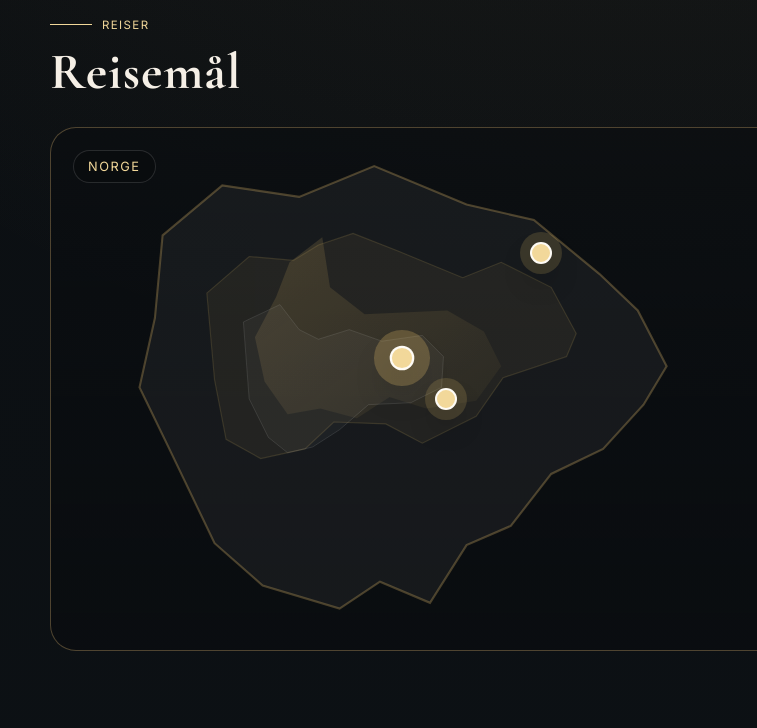
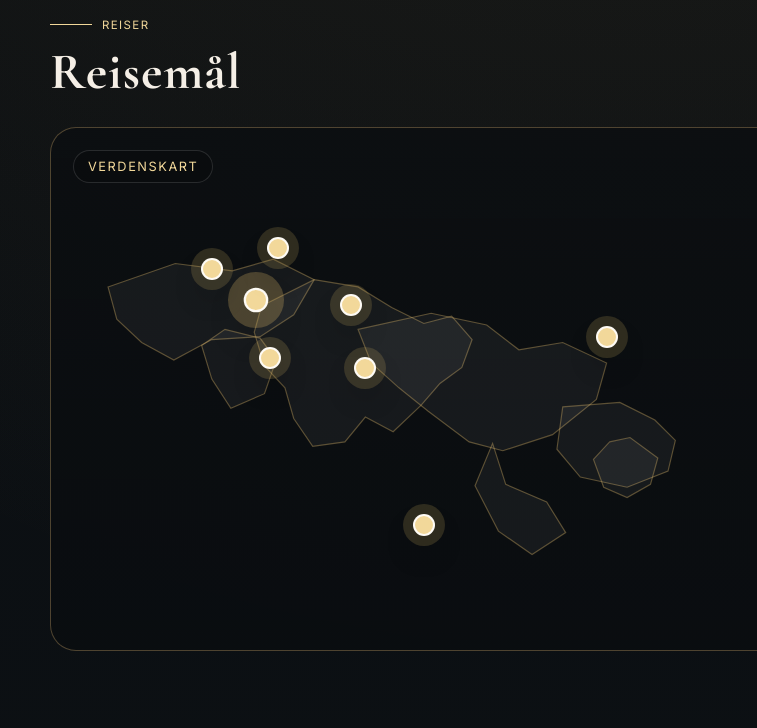
Before and after one commit to bentaulin/bentaulin.github.io, a plain HTML site: page index.html in a window 1280 px wide. Shown: the part 880-1608 px from the top of the page, 0-757 px from the left. Drawn offline with nearby package versions, Linux system fonts and the light colour scheme.

Commit message:
Oppdater kartet til et virkelig interaktivt verdenskart med flere reiseplasseringer

```diff
--- a/index.html
+++ b/index.html
@@ -284,7 +284,7 @@
       .map-panel {
         position: relative;
         min-height: 520px;
-        background: linear-gradient(180deg, rgba(10, 13, 16, 0.6), rgba(10, 13, 16, 0.9));
+        background: linear-gradient(180deg, rgba(10, 13, 16, 0.75), rgba(10, 13, 16, 0.85));
         border: 1px solid var(--line);
       }
 
@@ -658,7 +658,7 @@
 
           <div class="map-layout">
             <div class="map-panel" aria-label="Interaktivt kart over reisemål">
-              <div class="map-label">Norge</div>
+              <div class="map-label">Verdenskart</div>
               <div class="map-stage" id="mapStage"></div>
             </div>
 
@@ -810,7 +810,7 @@
           description: "Bryggen, fjellene og den varme, åpne kystluften gjør Bergen til den perfekte start på en lang og opplevelsesrik reise i Norge.",
           image: "https://images.unsplash.com/photo-1500530855697-b586d89ba3ee?auto=format&fit=crop&w=1200&q=80",
           tags: ["Brygge", "Fjord", "Høst"],
-          position: { left: "48%", top: "44%" }
+          position: { left: "28%", top: "33%" }
         },
         {
           id: "lofoten",
@@ -819,7 +819,7 @@
           description: "Lofotens kalde, dramatiske formasjoner og lys som glitrer over havet gir inntrykk av et sted som er både stille og evig i bevegelse.",
           image: "https://images.unsplash.com/photo-1521295121783-8a321d551ad2?auto=format&fit=crop&w=1200&q=80",
           tags: ["Nordlys", "Fjord", "Helg"],
-          position: { left: "67%", top: "24%" }
+          position: { left: "31%", top: "23%" }
         },
         {
           id: "oslo",
@@ -828,7 +828,52 @@
           description: "Byen der kultur, sjø og natur møtes i samme åndedrag. Her er det kort til kai, café, museum og et rolig sommerlyst hjerte.",
           image: "https://images.unsplash.com/photo-1523731407965-2430cd12f5e4?auto=format&fit=crop&w=1200&q=80",
           tags: ["By", "Kultur", "Sjø"],
-          position: { left: "54%", top: "52%" }
+          position: { left: "30%", top: "44%" }
+        },
+        {
+          id: "reykjavik",
+          title: "Reykjavík",
+          region: "Island",
+          description: "Norsk og islendingsk kultur møtes i dette lekre, nordlige bylandskapet med vulkaniske landskap og stille hav.",
+          image: "https://images.unsplash.com/photo-1501785888041-af3ef285b470?auto=format&fit=crop&w=1200&q=80",
+          tags: ["Kyst", "Geotermisk", "Nord"],
+          position: { left: "22%", top: "27%" }
+        },
+        {
+          id: "paris",
+          title: "Paris",
+          region: "Frankrike",
+          description: "Lys, historie og caféer i et av verdens mest inspirerende byrom. Her går romantikk, kunst og dagligliv sammen.",
+          image: "https://images.unsplash.com/photo-1502602898657-3e91760cbb34?auto=format&fit=crop&w=1200&q=80",
+          tags: ["By", "Kunst", "Romantikk"],
+          position: { left: "41%", top: "34%" }
+        },
+        {
+          id: "marrakech",
+          title: "Marrakech",
+          region: "Marokko",
+          description: "Markeder, varme farger og sandfarget lys gjør Marrakech til et sted fylt av liv, lyd og mystikk.",
+          image: "https://images.unsplash.com/photo-1518548419970-58e3b4079ab2?auto=format&fit=crop&w=1200&q=80",
+          tags: ["Markeder", "Sand", "Farger"],
+          position: { left: "43%", top: "46%" }
+        },
+        {
+          id: "capetown",
+          title: "Cape Town",
+          region: "Sør-Afrika",
+          description: "Mellom hav, fjell og et fantastisk sollys ligger Cape Town som et møtepunkt mellom havets ro og storhetens drama.",
+          image: "https://images.unsplash.com/photo-1521295121783-8a321d551ad2?auto=format&fit=crop&w=1200&q=80",
+          tags: ["Hav", "Fjell", "Kyst"],
+          position: { left: "51%", top: "76%" }
+        },
+        {
+          id: "kyoto",
+          title: "Kyoto",
+          region: "Japan",
+          description: "Tempel, kuperte gater og stille skoglandskap gjør Kyoto til et sted som inviterer til ro og observasjon.",
+          image: "https://images.unsplash.com/photo-1493976040374-85c8e12f0c0e?auto=format&fit=crop&w=1200&q=80",
+          tags: ["Tempel", "Hav", "Kultur"],
+          position: { left: "76%", top: "40%" }
         }
       ];
 
@@ -862,26 +907,25 @@
         const svgNS = "http://www.w3.org/2000/svg";
         const svg = document.createElementNS(svgNS, "svg");
         svg.setAttribute("class", "map-svg");
-        svg.setAttribute("viewBox", "0 0 760 540");
+        svg.setAttribute("viewBox", "0 0 1000 520");
         svg.setAttribute("role", "img");
-        svg.setAttribute("aria-label", "Kart over Norge");
+        svg.setAttribute("aria-label", "Verdenskart med reisemål");
 
         svg.innerHTML = `
           <defs>
-            <linearGradient id="mapGlow" x1="0%" x2="100%" y1="0%" y2="100%">
-              <stop offset="0%" stop-color="rgba(216,180,102,0.35)" />
+            <linearGradient id="landGlow" x1="0%" x2="100%" y1="0%" y2="100%">
+              <stop offset="0%" stop-color="rgba(216,180,102,0.28)" />
               <stop offset="100%" stop-color="rgba(216,180,102,0.08)" />
             </linearGradient>
           </defs>
-          <g opacity="0.9">
-            <path d="M116 110 L178 58 L258 70 L336 38 L432 78 L502 94 L570 150 L610 188 L640 246 L616 286 L574 332 L520 358 L478 412 L432 432 L394 492 L342 470 L300 498 L220 474 L170 430 L124 334 L92 268 L108 196 Z"
-              fill="rgba(255,255,255,0.06)" stroke="rgba(216,180,102,0.34)" stroke-width="2.2" />
-            <path d="M162 170 L206 132 L252 136 L278 120 L314 108 L360 126 L428 154 L468 138 L520 164 L546 212 L536 236 L470 258 L442 298 L386 326 L348 306 L294 304 L264 332 L218 342 L182 322 L170 260 Z"
-              fill="rgba(216,180,102,0.07)" stroke="rgba(216,180,102,0.18)" stroke-width="1.2" />
-            <path d="M282 112 L290 164 L326 192 L412 188 L450 210 L468 246 L442 282 L390 290 L352 278 L318 300 L280 290 L246 296 L222 262 L212 216 L234 174 L248 138 Z"
-              fill="url(#mapGlow)" opacity="0.56" />
-            <path d="M200 200 L238 182 L258 208 L278 218 L310 208 L344 220 L386 214 L408 236 L406 268 L374 284 L330 286 L300 312 L272 330 L246 336 L226 320 L206 280 Z"
-              fill="rgba(255,255,255,0.04)" stroke="rgba(255,255,255,0.12)" stroke-width="1" />
+          <g fill="rgba(255,255,255,0.05)" stroke="rgba(216,180,102,0.38)" stroke-width="1.6">
+            <path d="M78 120 L170 88 L248 98 L304 82 L360 110 L332 158 L286 188 L220 192 L168 220 L124 196 L90 164 Z"/>
+            <path d="M206 200 L238 178 L286 190 L308 220 L292 266 L246 286 L220 246 Z"/>
+            <path d="M288 146 L360 110 L420 120 L466 148 L510 170 L548 160 L576 192 L562 230 L532 252 L506 282 L468 318 L430 298 L402 332 L358 338 L332 300 L320 258 L292 228 L278 182 Z"/>
+            <path d="M420 178 L520 156 L596 172 L640 206 L700 196 L760 224 L746 274 L686 322 L618 344 L572 332 L516 290 L476 258 L438 224 Z"/>
+            <path d="M700 284 L778 278 L826 302 L854 330 L844 372 L788 394 L724 380 L692 342 Z"/>
+            <path d="M604 334 L622 390 L678 414 L704 456 L658 486 L612 454 L580 392 Z"/>
+            <path d="M764 332 L792 326 L830 354 L820 390 L788 408 L756 394 L742 356 Z"/>
           </g>
         `;
 
```
